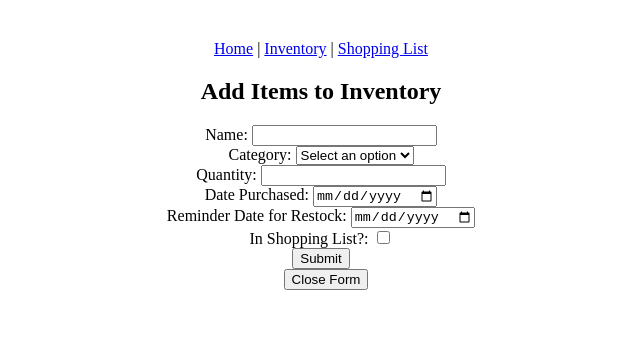
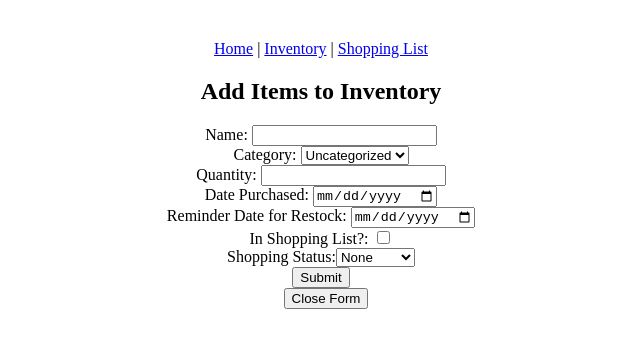
Before and after one commit to swelbeck/rtt43-inventory-capstone-frontend, a React (Vite) app: page /add-items in a window 1280 px wide. Shown: the top 348 px of the page, without its empty margins (319-959 px from the left). Built offline with nearby package versions, Linux system fonts and the light colour scheme.

Commit message:
fixed addItem form. Items are now again displaying in the database when added

```diff
--- a/src/components/InventoryItem.jsx
+++ b/src/components/InventoryItem.jsx
@@ -33,6 +33,7 @@ export default function InventoryItem({ item }) {
         <strong>{item.name}</strong>
       </p>
       <p>Quantity: {item.quantity}</p>
+      <button>Details</button>
       <button onClick={handleToggleShopping}>
         {item.addedToShoppingList
           ? "Remove from Shopping List"
--- a/src/contexts/InventoryContext.jsx
+++ b/src/contexts/InventoryContext.jsx
@@ -1,7 +1,7 @@
 import { createContext, useReducer, useEffect } from "react";
 import { getInventory } from "../utilities/itemController.mjs";
-import ACTIONS from "../utilities/inventoryReducerActions.mjs"
-import inventoryReducer from "../utilities/inventoryReducer.mjs"
+import ACTIONS from "../utilities/inventoryReducerActions.mjs";
+import inventoryReducer from "../utilities/inventoryReducer.mjs";
 
 export const InventoryContext = createContext();
 
--- a/src/pages/AddItemsForm.jsx
+++ b/src/pages/AddItemsForm.jsx
@@ -11,11 +11,12 @@ export default function AddItemsForm() {
 
   const [formData, setFormData] = useState({
     name: "",
-    category: "",
+    category: "Uncategorized",
     quantity: 1,
     datePurchased: Date.now(),
     reminderDate: Date.now() + 7,
     addedToShoppingList: false,
+    shoppingStatus: "None",
   });
 
   function handleClick() {
@@ -37,18 +38,11 @@ export default function AddItemsForm() {
   }
 
   async function handleSubmit(e) {
-    const catExists = await checkCategoryExists(formData.category);
-
-    if (catExists) {
-      alert("This category already exists!");
-      return;
-    }
-    console.log(formData);
+    e.preventDefault();
     try {
-      e.preventDefault();
       const newItem = await createItem(formData);
 
-      console.log(newItem);
+      console.log("New item from backend:", newItem);
 
       dispatch({ type: ACTIONS.ADD_ITEM, payload: newItem });
 
@@ -69,8 +63,12 @@ export default function AddItemsForm() {
 
         <label>
           Category:{" "}
-          <select onChange={handleChange} type="text" name="category">
-            <option value="">Select an option</option>
+          <select
+            onChange={handleChange}
+            name="category"
+            value={formData.category}
+          >
+            <option value="Uncategorized">Uncategorized</option>
             <option value="groceries">Groceries</option>
             <option value="household">Household</option>
             <option value="clothes">Clothes</option>
@@ -107,6 +105,20 @@ export default function AddItemsForm() {
         </label>
         <br />
 
+        <label>
+          Shopping Status:
+          <select
+            name="shoppingStatus"
+            value={formData.shoppingStatus}
+            onChange={handleChange}
+          >
+            <option value="None">None</option>
+            <option value="shopping">Shopping</option>
+            <option value="bought">Bought</option>
+          </select>
+        </label>
+        <br />
+
         <input type="submit" />
       </form>
       <button onClick={handleClick}>Close Form</button>
--- a/src/pages/Inventory.jsx
+++ b/src/pages/Inventory.jsx
@@ -2,6 +2,7 @@ import { useState, useEffect, useContext } from "react";
 import { Link } from "react-router-dom";
 import { InventoryContext } from "../contexts/InventoryContext";
 import InventoryCategory from "../components/InventoryCategory";
+import { findItemsByCategory } from "../utilities/itemController.mjs";
 import AddItemsForm from "./AddItemsForm";
 
 export default function Inventory() {
@@ -9,15 +10,46 @@ export default function Inventory() {
 
   // Group items by category
   const categories = inventory.reduce((acc, item) => {
+
+    if (!item || !item.category) return acc;
+
     if (!acc[item.category]) acc[item.category] = [];
     acc[item.category].push(item);
     return acc;
   }, {});
 
+  function handleSubmit(e){
+    e.preventDefault()
+  }
+
+  async function handleChange(e){
+    console.log(e.target)
+    if(e.target.value){
+      await findItemsByCategory(e.target.value)
+    }
+  }
+
   return (
     <div className="inventory-container">
       <h2>Your Inventory</h2>
       <Link to={"/add-items"}>Add Item to Inventory</Link>
+      <form onSubmit={handleSubmit}>
+        <label htmlFor="">
+          Filter by Category:
+          <select
+            onChange={handleChange}
+            name="catFilter"
+            id="catFilter"
+          >
+            {categories &&
+              Object.keys(categories).map((el) => (
+                <option key={el} value={el}>
+                  {el}
+                </option>
+              ))}
+          </select>
+        </label>
+      </form>
       {Object.keys(categories).length > 0 ? (
         <div className="categories">
           {Object.entries(categories).map(([category, items]) => (
--- a/src/utilities/inventoryReducer.mjs
+++ b/src/utilities/inventoryReducer.mjs
@@ -5,6 +5,7 @@ export default function inventoryReducer(state, action) {
     case ACTIONS.SET_INVENTORY:
       return action.payload;
     case ACTIONS.ADD_ITEM:
+      // console.log("Adding item to state:", action.payload)
       return [...state, action.payload];
     case ACTIONS.DELETE_ITEM:
       return state.filter((item) => item._id !== action.payload);
--- a/src/utilities/itemController.mjs
+++ b/src/utilities/itemController.mjs
@@ -16,8 +16,9 @@ async function createItem(formData) {
   try {
     let url = "http://localhost:3000/api/items";
 
+   console.log("Sending POST request to:", url, "with data:", formData);
     let res = await axios.post(url, formData);
-
+console.log("Response from backend:", res.data);
     return res.data;
   } catch (error) {
     console.error(error);
```
